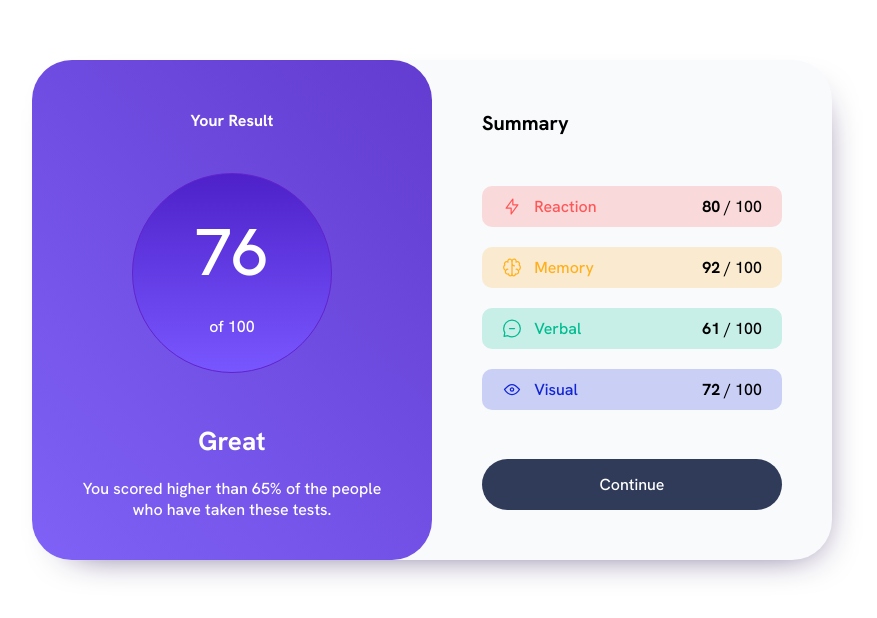
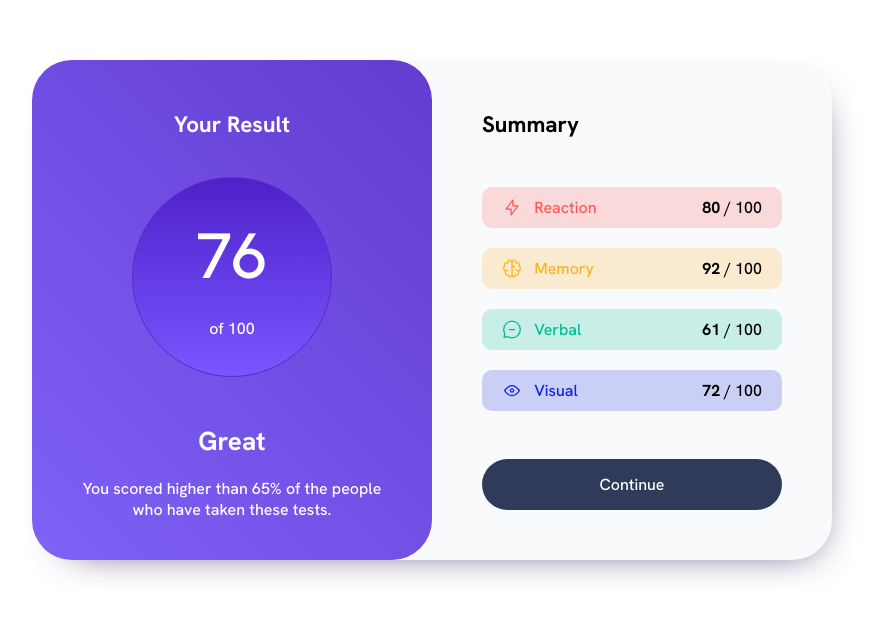
Before and after one commit to Xeross99/SimpleMenu, a plain HTML site: page index.html in a window 1280 px wide. Shown: the part 140-758 px from the top of the page, without its empty margins (208-1085 px from the left). Drawn offline with Linux system fonts and the light colour scheme.

Commit message:
change px to rem

```diff
--- a/style.css
+++ b/style.css
@@ -5,19 +5,20 @@
     margin: 0;
     box-sizing: border-box;
     font-family: 'Hanken Grotesk', sans-serif;
-    font-size: 16px;
+    font-size: 1rem;
 }
 
 /* FONTS */
 h2 {
     margin: 20px;
+    font-size: 1.4rem;
 }
 p
 {
-    font-size: 66px;
+    font-size: 4rem;
 }
 .summary {
-    font-size: 20px;
+    font-size: 1.4rem;
     text-align: left;
     display: flex;
     align-items: flex-start;
```
